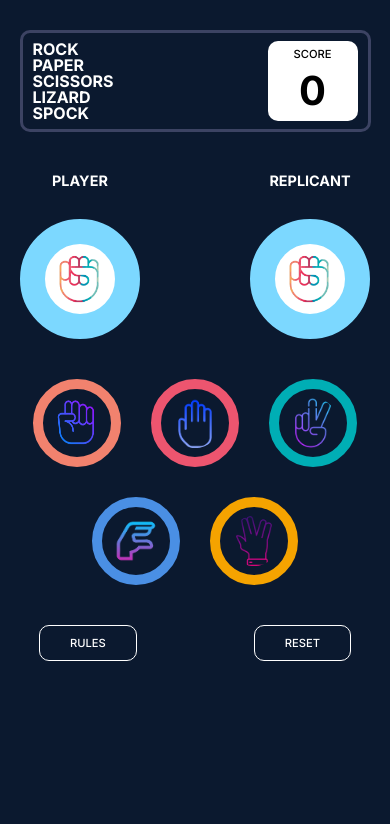
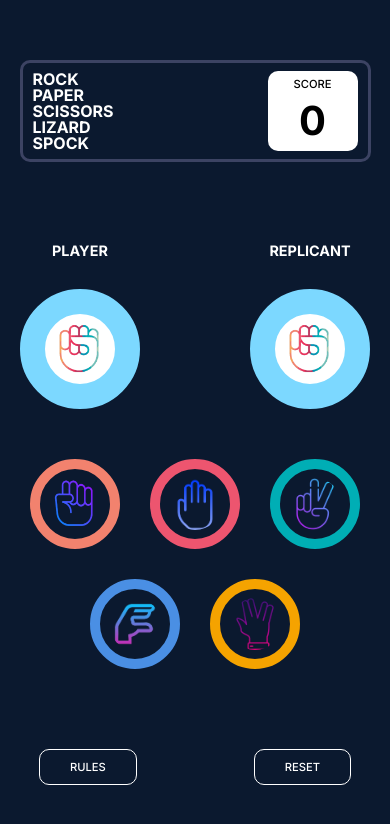
Before and after one commit to BorjaHerrera/gameRockPaperScissorsLizardSpock, a website built with Vite: page index.html in a window 390 px wide. Built offline with nearby package versions, Linux system fonts and the light colour scheme.

Commit message:
Cambios de diseño

```diff
--- a/src/components/buttonsFunctionality/buttonsFunctionality.css
+++ b/src/components/buttonsFunctionality/buttonsFunctionality.css
@@ -60,27 +60,16 @@
 
 @media (max-width: 770px) {
   .game-element {
-    width: 80px;
-    height: 80px;
+    width: 90px;
+    height: 90px;
   }
 }
 
 @media (max-width: 550px) {
   .game-element {
-    width: 75px;
-    height: 75px;
+    width: 100px;
+    height: 100px;
   }
-  .buttons {
-    gap: var(--rps-gap-l);
-  }
-}
-
-@media (max-width: 500px) {
-  .game-element {
-    width: 88px;
-    height: 88px;
-  }
-
   .buttons {
     padding-top: var(--rps-gap-s);
     gap: var(--rps-gap-m);
@@ -94,3 +83,10 @@
     height: auto;
   }
 }
+
+@media (max-width: 400px) {
+  .game-element {
+    width: 90px;
+    height: 90px;
+  }
+}
--- a/src/components/screen/screen.css
+++ b/src/components/screen/screen.css
@@ -4,6 +4,8 @@
   display: flex;
   justify-content: space-between;
   align-items: center;
+
+  padding-bottom: var(--rps-padding-xs);
 }
 
 .hand-container {
--- a/style.css
+++ b/style.css
@@ -63,10 +63,11 @@ main {
   width: 100%;
   min-height: 100svh;
   display: flex;
-  justify-content: start;
+  justify-content: center;
   align-items: start;
   flex-direction: column;
   background-color: var(--rps-bg-color);
+  gap: var(--rps-gap-l);
 }
 
 .hidden {
```
